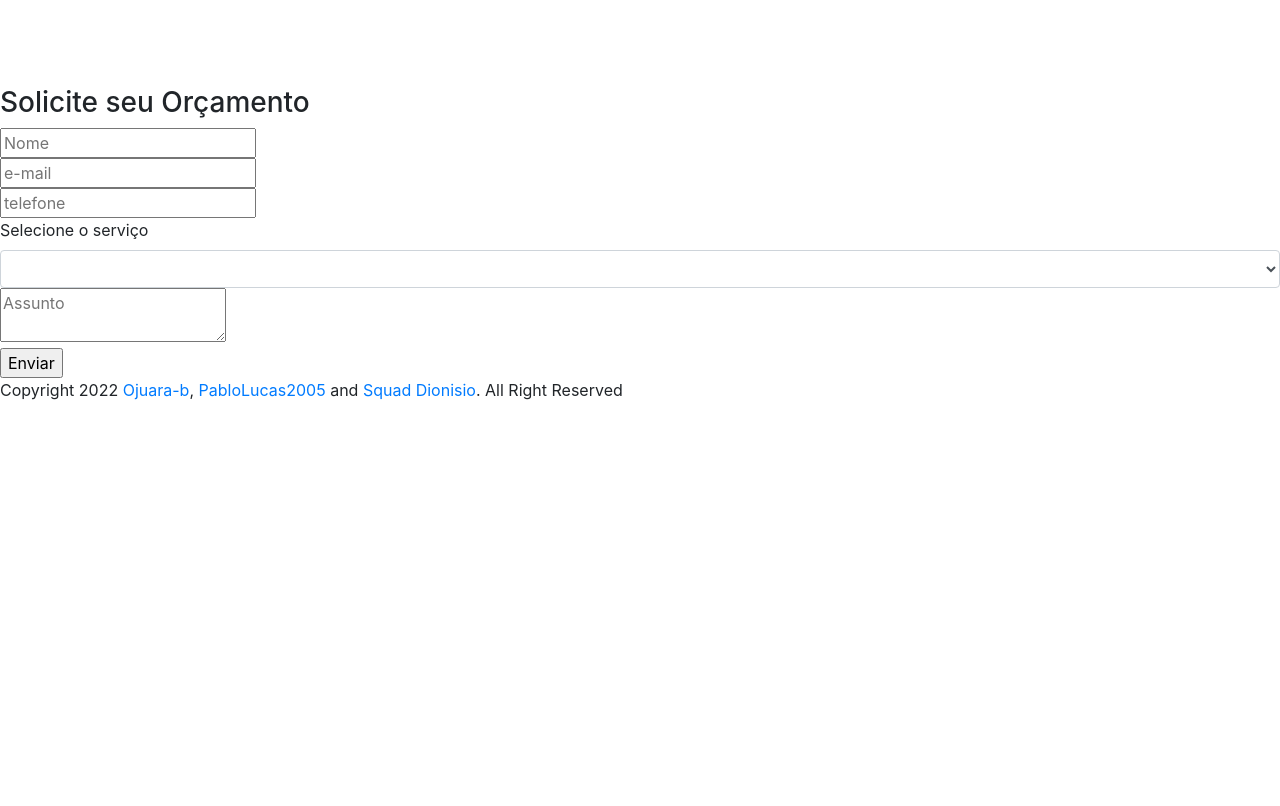
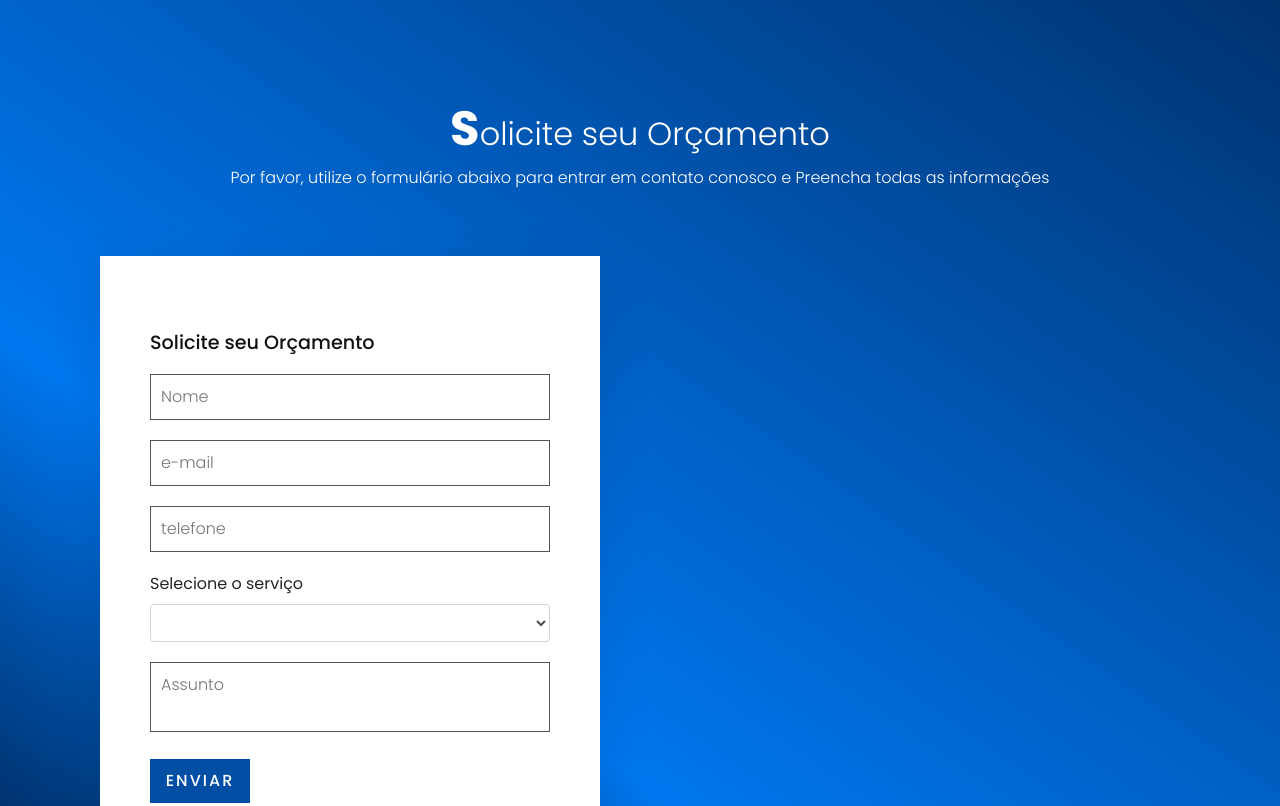
Before and after one commit to ojuara-B/OfficeSite, a plain HTML site: page html/orcamento.html in a window 1280 px wide. Shown: the top 806 px of the page. Drawn offline with nearby package versions, Linux system fonts and the light colour scheme; files that its build step writes are made by us from their sources; the site is published under a folder, as on GitHub Pages, so addresses that start at the root find nothing.

Commit message:
caminho css orçamento

```diff
--- a/html/orcamento.html
+++ b/html/orcamento.html
@@ -2,7 +2,7 @@
 <html lang="pt-br">
 
 <head>
-    <link rel="stylesheet" href="/css/styleorcamento.css">
+    <link rel="stylesheet" href="./css/styleorcamento.css">
     <meta charset="UTF-8">
     <meta http-equiv="X-UA-Compatible" content="IE=edge">
     <meta name="viewport" content="width=device-width, initial-scale=1.0">
```
